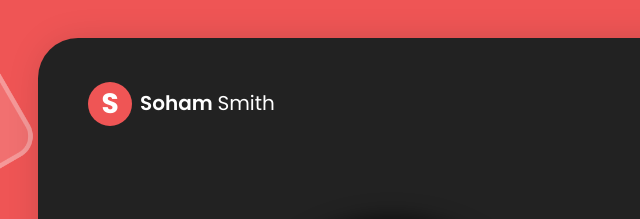
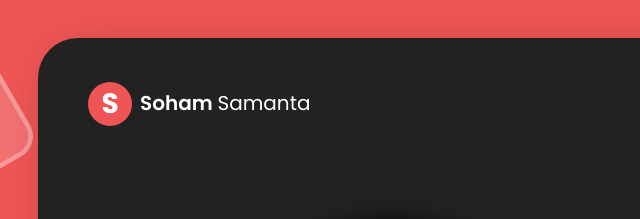
Before and after one commit to Soham2020sam/Soham2020sam.github.io, a plain HTML site: page index.html in a window 1280 px wide. Shown: the top 219 px of the page, 0-640 px from the left. Drawn offline with nearby package versions, Linux system fonts and the light colour scheme; some packages are replaced by stand-ins of ours.

Commit message:
Update index.html

```diff
--- a/index.html
+++ b/index.html
@@ -48,7 +48,7 @@
             <div class="text-logo">
               <a href="index.html">
                 <div class="logo-symbol">S</div>
-                <div class="logo-text">Soham <span>Smith</span></div>
+                <div class="logo-text">Soham <span>Samanta</span></div>
               </a>
             </div>
             <!-- /Text Logo -->
```
